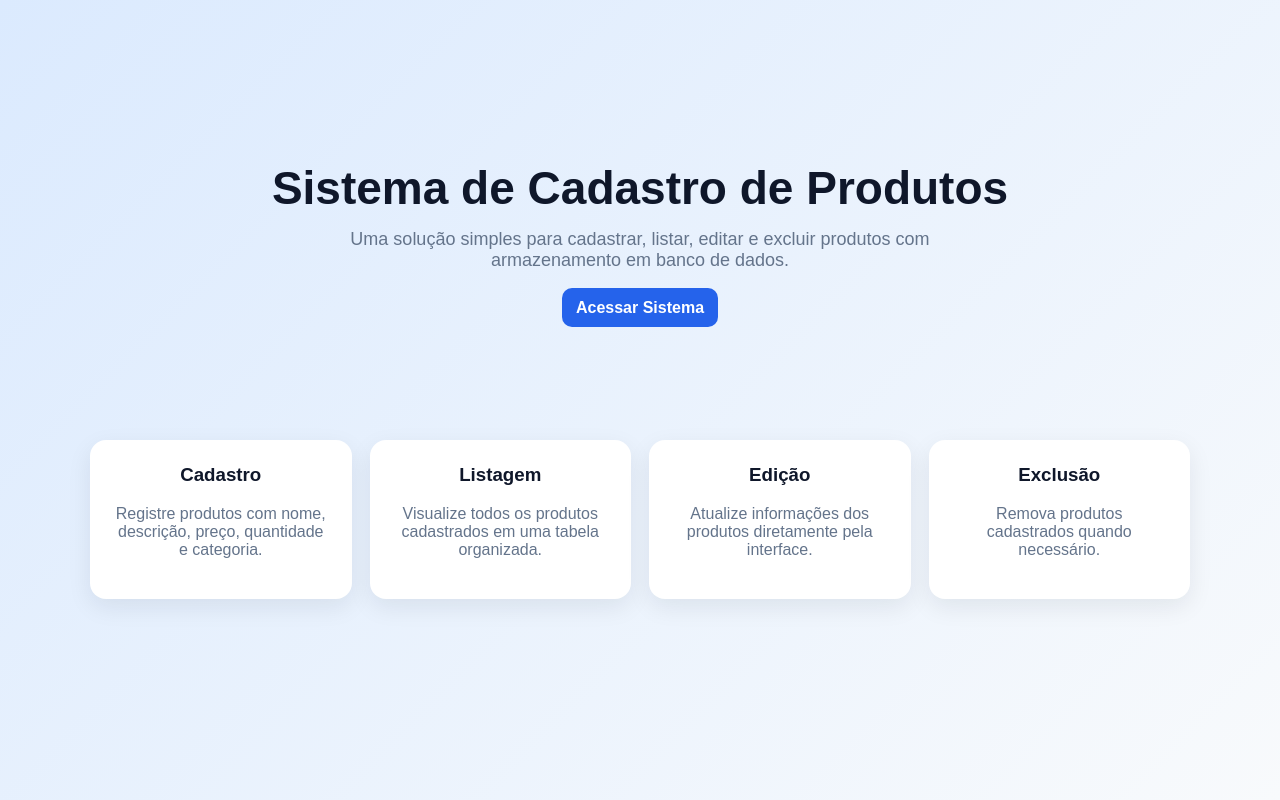
After one commit to JMachado013/crud-produtos-python, a Flask app: template templates/home.html in a window 1280 px wide. The commit adds this page. Run offline with Flask 3, Linux system fonts and the light colour scheme; the template is opened without the code that fills it, so the values that code supplies are empty.

Commit message:
Entrega final com landing page, CRUD web e diagramas

```diff
--- a/app.py
+++ b/app.py
@@ -7,7 +7,11 @@ app = Flask(__name__)
 criar_tabela()
 
 @app.route("/")
-def index():
+def home():
+    return render_template("home.html")
+
+@app.route("/produtos")
+def produtos():
     produtos = listar_produtos()
     return render_template("index.html", produtos=produtos)
 
@@ -22,12 +26,12 @@ def cadastrar():
     produto = Produto(nome, descricao, preco, quantidade, categoria)
     inserir_produto(produto)
 
-    return redirect("/")
+    return redirect("/produtos")
 
 @app.route("/excluir/<int:id_produto>")
 def excluir(id_produto):
     excluir_produto(id_produto)
-    return redirect("/")
+    return redirect("/produtos")
 
 @app.route("/editar/<int:id_produto>", methods=["POST"])
 def editar(id_produto):
@@ -39,7 +43,7 @@ def editar(id_produto):
 
     editar_produto(id_produto, nome, descricao, preco, quantidade, categoria)
 
-    return redirect("/")
+    return redirect("/produtos")
 
 if __name__ == "__main__":
     app.run(debug=True)
--- a/static/styles.css
+++ b/static/styles.css
@@ -1,75 +1,107 @@
+* {
+    box-sizing: border-box;
+}
+
 body {
+    margin: 0;
     font-family: Arial, sans-serif;
-    background: #f4f6f8;
-    margin: 0;
-    padding: 0;
-    color: #222;
+    background: #f3f6fb;
+    color: #1f2937;
 }
 
 .container {
-    width: 90%;
+    width: 92%;
     max-width: 1200px;
-    margin: 30px auto;
+    margin: 32px auto;
 }
 
 h1 {
-    margin-bottom: 5px;
+    font-size: 32px;
+    margin-bottom: 6px;
+    color: #0f172a;
+}
+
+p {
+    color: #64748b;
 }
 
 .card {
-    background: white;
-    padding: 20px;
-    border-radius: 10px;
-    margin-top: 20px;
-    box-shadow: 0 2px 8px rgba(0,0,0,0.08);
+    background: #ffffff;
+    padding: 24px;
+    margin-top: 22px;
+    border-radius: 16px;
+    box-shadow: 0 8px 24px rgba(15, 23, 42, 0.08);
 }
 
 .form {
     display: grid;
     grid-template-columns: repeat(5, 1fr);
-    gap: 10px;
+    gap: 12px;
 }
 
 input {
-    padding: 10px;
-    border: 1px solid #ccc;
-    border-radius: 6px;
+    width: 100%;
+    padding: 11px;
+    border: 1px solid #d1d5db;
+    border-radius: 10px;
+    outline: none;
 }
 
-button {
-    padding: 10px;
+input:focus {
+    border-color: #2563eb;
+    box-shadow: 0 0 0 3px rgba(37, 99, 235, 0.15);
+}
+
+button,
+.btn-primary,
+.delete {
     border: none;
-    border-radius: 6px;
+    border-radius: 10px;
+    padding: 11px 14px;
+    cursor: pointer;
+    text-decoration: none;
+    font-weight: 600;
+}
+
+button,
+.btn-primary {
     background: #2563eb;
     color: white;
-    cursor: pointer;
 }
 
-button:hover {
+button:hover,
+.btn-primary:hover {
     background: #1d4ed8;
 }
 
 table {
     width: 100%;
     border-collapse: collapse;
-    margin-top: 15px;
-}
-
-th, td {
-    border-bottom: 1px solid #ddd;
-    padding: 10px;
-    text-align: left;
+    margin-top: 18px;
+    overflow: hidden;
 }
 
 th {
-    background: #f1f5f9;
+    background: #eef2ff;
+    color: #1e293b;
+    text-align: left;
+    padding: 12px;
+}
+
+td {
+    border-bottom: 1px solid #e5e7eb;
+    padding: 12px;
+    vertical-align: top;
+}
+
+tr:hover {
+    background: #f8fafc;
 }
 
 .edit-form {
     display: grid;
-    grid-template-columns: repeat(5, 1fr) auto;
-    gap: 5px;
-    margin-bottom: 8px;
+    grid-template-columns: repeat(5, minmax(100px, 1fr)) auto;
+    gap: 8px;
 }
 
 .edit {
@@ -82,13 +114,72 @@ th {
 
 .delete {
     display: inline-block;
-    padding: 8px 12px;
     background: #dc2626;
     color: white;
-    text-decoration: none;
-    border-radius: 6px;
+    margin-top: 8px;
 }
 
 .delete:hover {
     background: #b91c1c;
 }
+
+/* Landing page */
+.landing {
+    min-height: 100vh;
+    background: linear-gradient(135deg, #dbeafe, #f8fafc);
+}
+
+.hero {
+    min-height: 55vh;
+    display: flex;
+    align-items: center;
+    justify-content: center;
+    text-align: center;
+    padding: 48px 20px;
+}
+
+.hero h1 {
+    font-size: 46px;
+    margin-bottom: 14px;
+}
+
+.hero p {
+    max-width: 680px;
+    margin: 0 auto 28px;
+    font-size: 18px;
+}
+
+.features {
+    width: 92%;
+    max-width: 1100px;
+    margin: 0 auto;
+    display: grid;
+    grid-template-columns: repeat(4, 1fr);
+    gap: 18px;
+    padding-bottom: 60px;
+}
+
+.feature-card {
+    background: white;
+    padding: 24px;
+    border-radius: 16px;
+    text-align: center;
+    box-shadow: 0 8px 24px rgba(15, 23, 42, 0.08);
+}
+
+.feature-card h3 {
+    margin-top: 0;
+    color: #0f172a;
+}
+
+@media (max-width: 900px) {
+    .form,
+    .features,
+    .edit-form {
+        grid-template-columns: 1fr;
+    }
+
+    table {
+        font-size: 14px;
+    }
+}
--- /dev/null
+++ b/templates/home.html
@@ -0,0 +1,47 @@
+<!DOCTYPE html>
+<html lang="pt-br">
+<head>
+    <meta charset="UTF-8">
+    <title>Sistema de Cadastro de Produtos</title>
+    <link rel="stylesheet" href="/static/styles.css">
+</head>
+<body>
+
+    <main class="landing">
+        <section class="hero">
+            <div>
+                <h1>Sistema de Cadastro de Produtos</h1>
+                <p>
+                    Uma solução simples para cadastrar, listar, editar e excluir produtos
+                    com armazenamento em banco de dados.
+                </p>
+
+                <a href="/produtos" class="btn-primary">Acessar Sistema</a>
+            </div>
+        </section>
+
+        <section class="features">
+            <div class="feature-card">
+                <h3>Cadastro</h3>
+                <p>Registre produtos com nome, descrição, preço, quantidade e categoria.</p>
+            </div>
+
+            <div class="feature-card">
+                <h3>Listagem</h3>
+                <p>Visualize todos os produtos cadastrados em uma tabela organizada.</p>
+            </div>
+
+            <div class="feature-card">
+                <h3>Edição</h3>
+                <p>Atualize informações dos produtos diretamente pela interface.</p>
+            </div>
+
+            <div class="feature-card">
+                <h3>Exclusão</h3>
+                <p>Remova produtos cadastrados quando necessário.</p>
+            </div>
+        </section>
+    </main>
+
+</body>
+</html>
--- a/templates/index.html
+++ b/templates/index.html
@@ -3,7 +3,7 @@
 <head>
     <meta charset="UTF-8">
     <title>Sistema de Cadastro de Produtos</title>
-    <link rel="stylesheet" href="/static/style.css">
+    <link rel="stylesheet" href="/static/styles.css">
 </head>
 <body>
 
```
Also changed, not shown: produtos.db.
